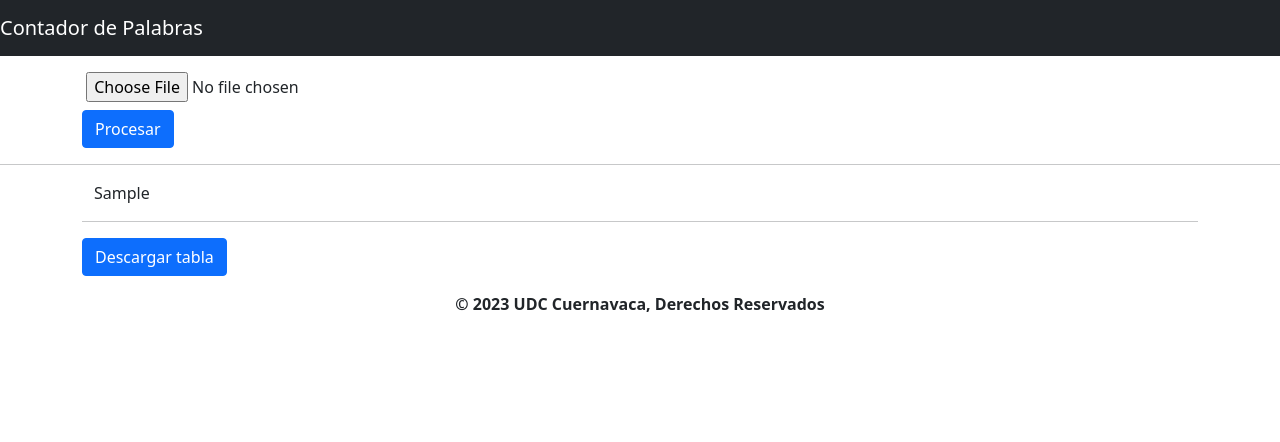
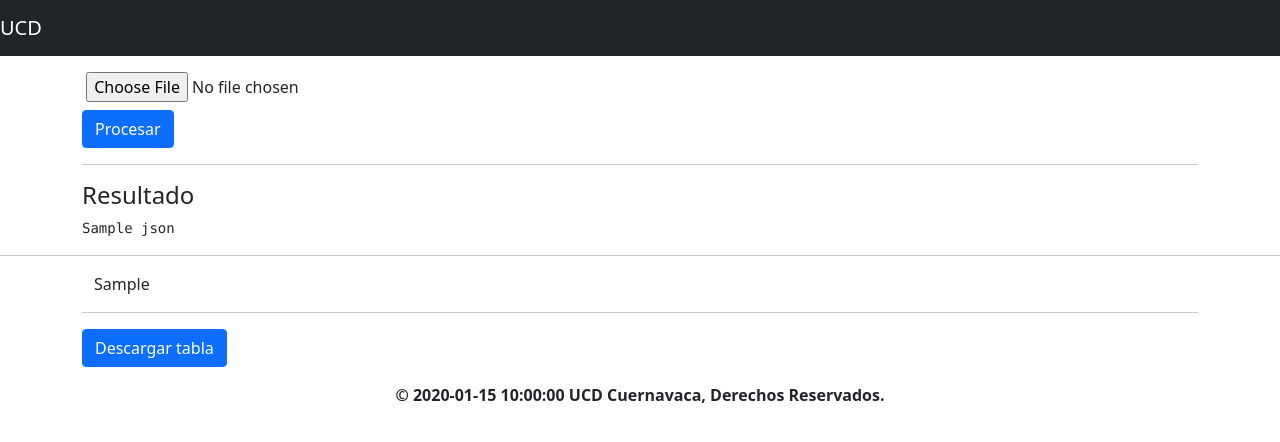
Before and after one commit to katzekro/flaskProject, a Flask app: template templates/index.html in a window 1280 px wide. Shown: the top 442 px of the page. Run offline with Flask 2, Linux system fonts and the light colour scheme; the template is opened without the code that fills it: most values are stand-ins (such as "Sample title", 1, 10 or a date in 2020); some libraries are stand-ins or nearby versions.

Commit message:
nuevas modificaciones

```diff
--- a/app.py
+++ b/app.py
@@ -4,6 +4,7 @@
 from unidecode import unidecode
 import re
 from io import BytesIO
+from datetime import datetime
 
 app = Flask(__name__)
 Bootstrap(app)
@@ -15,14 +16,18 @@
     return len(words)
 
 @app.route('/')
+
 def index():
+    fecha_actual = datetime.now().strftime('%d/%m/%Y')
     try:
-        return render_template('index.html')
+        return render_template('index.html', fecha_actual=fecha_actual)
     except Exception as e:
         return "Ha ocurrido un error: {}".format(str(e))
 
 @app.route('/', methods=['POST'])
+
 def upload_file():
+    fecha_actual = datetime.now().strftime('%d/%m/%Y')
     try:
         file = request.files['file']
         if not file:
@@ -30,8 +35,12 @@
 
         #df = pd.read_excel(file)
         df = pd.read_excel(file, sheet_name='SCRIPT')
+        df = df.applymap(lambda x: unidecode(str(x)))
+
+        # Eliminar espacios en blanco en la columna "PERSONAJE"
+        df['PERSONAJE'] = df['PERSONAJE'].str.strip()
+
         # Eliminar caracteres especiales, palabras '(REAC)' y '(REACS)', signos de admiración e interrogación
-        df = df.applymap(lambda x: unidecode(str(x)))
         #df = df.applymap(lambda x: x.replace('(REAC)', '').replace('(REACS)', '').strip())
         df = df.applymap(lambda x: re.sub(r'[^\w\s]', '', x))
         df = df.applymap(lambda x: x.replace('!', '').replace('?', ''))
@@ -44,6 +53,9 @@
         df['CANTIDAD_PALABRAS'] = df['DIALOGOS'].apply(count_words)
         df = df.sort_values(by='CANTIDAD_PALABRAS', ascending=False).reset_index(drop=True)
 
+        # Eliminar espacios en blanco en la columna 'PERSONAJE'
+        df['PERSONAJE'] = df['PERSONAJE'].str.strip()
+
         # Cambiar las tildes en el JSON generado
         json = df.to_json(orient='records', force_ascii=False)
 
@@ -52,7 +64,7 @@
         tabla_html = df[['PERSONAJE', 'CANTIDAD_PALABRAS']].to_html(index=False,classes='table table-striped table-bordered')
 
         # Agregar el HTML generado al contexto para que se pueda mostrar en la plantilla
-        return render_template('index.html', tabla_html=tabla_html, table_classes="table table-striped table-bordered", json=json)
+        return render_template('index.html', tabla_html=tabla_html, table_classes="table table-striped table-bordered", json=json, fecha_actual=fecha_actual)
 
     except Exception as e:
         return render_template('index.html', error='Error: {}'.format(str(e)))
@@ -73,5 +85,4 @@
         return "Error al descargar el archivo: {}".format(str(e))
 
 if __name__ == '__main__':
-    app.run()
-    #serve(app, host='0.0.0.0', port=5000)
+    app.run(debug=False, host='0.0.0.0')
--- a/templates/index.html
+++ b/templates/index.html
@@ -5,7 +5,7 @@
 
  {% block navbar %}
         <nav class="navbar navbar-expand-lg navbar-dark bg-dark">
-            <a class="navbar-brand" href="#">Contador de Palabras </a>
+            <a class="navbar-brand" href="#">UCD </a>
             <button class="navbar-toggler" type="button" data-toggle="collapse" data-target="#navbarNav" aria-controls="navbarNav" aria-expanded="false" aria-label="Toggle navigation">
                 <span class="navbar-toggler-icon"></span>
             </button>
@@ -33,11 +33,11 @@
             </div>
             <button type="submit" class="btn btn-primary mt-2">Procesar</button>
         </form>
-        {#{% if json %}
+        {% if json %}
             <hr>
-            <h2>Resultado</h2>
+            <h4>Resultado</h4>
             <pre>{{ json }}</pre>
-        {% endif %}#}
+        {% endif %}
     </div>
 
 <hr>
@@ -53,7 +53,7 @@
  {% block footer %}
    <div class="container text-center">
       <div id="footer">
-           <p class="fw-bold">&copy 2023 UDC Cuernavaca, Derechos Reservados</p>
+           <p class="fw-bold">&copy {{ fecha_actual }} UCD Cuernavaca, Derechos Reservados.</p>
      </div>
   </div>
    {%- endblock %}
```
